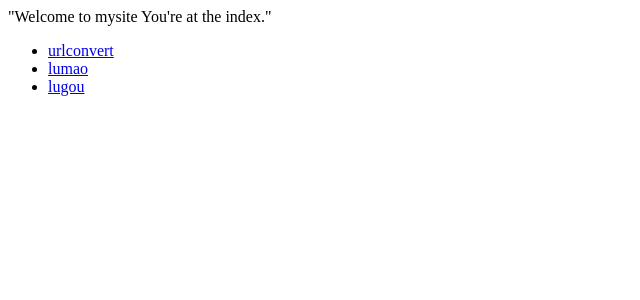
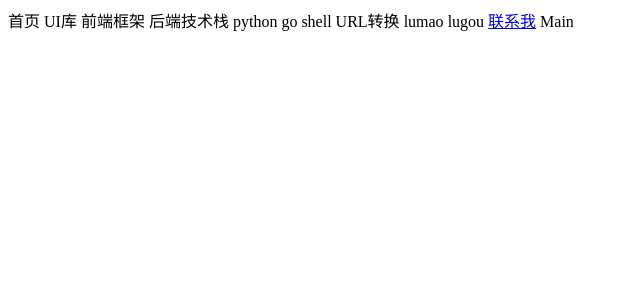
Before and after one commit to wjwcan10482/myblog, a Django app: page / in a window 1280 px wide. Shown: the top 300 px of the page, without its empty margins (0-640 px from the left). Run offline with Django 3.2, Linux system fonts and the light colour scheme; some libraries are stand-ins or nearby versions.

Commit message:
first blog demo create

```diff
--- a/myblog/myblog/templates/myblog/index.html
+++ b/myblog/myblog/templates/myblog/index.html
@@ -1,7 +1,56 @@
-"Welcome to mysite
-You're at the index."
-<ul>
-<li><a href="/urlconvert">urlconvert</a></li>
-<li><a href="/lumao">lumao</a></li>
-<li><a href="/lugou">lugou</a></li>
-</ul>
+<!DOCTYPE html>
+<html>
+<head>
+  <meta charset="UTF-8">
+  <!-- import CSS -->
+  <link rel="stylesheet" href="https://unpkg.com/element-ui/lib/theme-chalk/index.css">
+</head>
+<body>
+<script src="//unpkg.com/vue/dist/vue.js"></script>
+<script src="//unpkg.com/element-ui@2.13.2/lib/index.js"></script>
+<div id="app">
+
+    <el-container>
+  <el-header><el-menu :default-active="activeIndex" class="el-menu-demo" mode="horizontal" @select="handleSelect">
+  <el-menu-item index="1">首页</el-menu-item>
+  <el-submenu index="2">
+    <template slot="title">技术文章</template>
+    <el-menu-item index="2-1">UI库</el-menu-item>
+    <el-menu-item index="2-2">前端框架</el-menu-item>
+    <el-menu-item index="2-3">后端技术栈</el-menu-item>
+    <el-submenu index="2-4">
+      <template slot="title">后端语言</template>
+      <el-menu-item index="2-4-1">python</el-menu-item>
+      <el-menu-item index="2-4-2">go</el-menu-item>
+      <el-menu-item index="2-4-3">shell</el-menu-item>
+    </el-submenu>
+  </el-submenu>
+      <el-submenu index="3">
+    <template slot="title">常用工具</template>
+    <el-menu-item index="2-1">URL转换</el-menu-item>
+    <el-menu-item index="2-2">lumao</el-menu-item>
+    <el-menu-item index="2-3">lugou</el-menu-item>
+  </el-submenu>
+  <el-menu-item index="4"><a href="https://www.ele.me" target="_blank">联系我</a></el-menu-item>
+</el-menu></el-header>
+  <el-main>Main</el-main>
+</el-container>
+
+</div>
+  <script>
+    new Vue({
+      el: '#app',
+      data: function() {
+          return {
+              activeIndex: '1',
+          };
+      },
+      methods: {
+      handleSelect(key, keyPath) {
+        console.log(key, keyPath);
+      }
+      }
+    })
+  </script>
+</body>
+</html>
```
Also changed, not shown: myblog/myblog/templates/myblog/index1111.html (added, +7 -0 lines).
